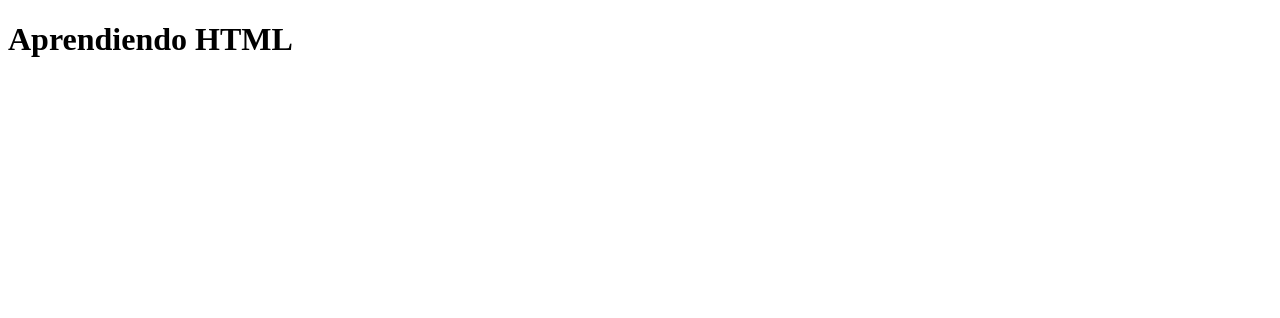
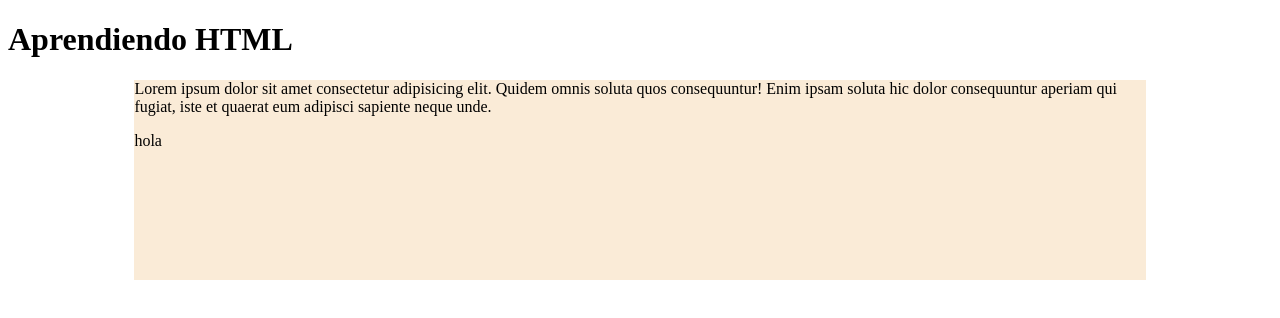
Before and after one commit to mbm-DAW/Aprendiendo-HTML_CSS_JS, a plain HTML site: page index.html in a window 1280 px wide. Drawn offline with Linux system fonts and the light colour scheme.

Commit message:
modificacion estilos y princiapl header

```diff
--- a/css/style.css
+++ b/css/style.css
@@ -1,4 +1,7 @@
 header {
     background-color: antiquewhite;
-    width: 100px;
+    width: 80%;
+    height: 200px;
+    margin :auto;
+
 }
--- a/index.html
+++ b/index.html
@@ -14,7 +14,7 @@
     <h1>Aprendiendo HTML</h1>
 
     <header>
-
+       <p>Lorem ipsum dolor sit amet consectetur adipisicing elit. Quidem omnis soluta quos consequuntur! Enim ipsam soluta hic dolor consequuntur aperiam qui fugiat, iste et quaerat eum adipisci sapiente neque unde.</p> hola
     </header>
 </body>
 </html>
```
